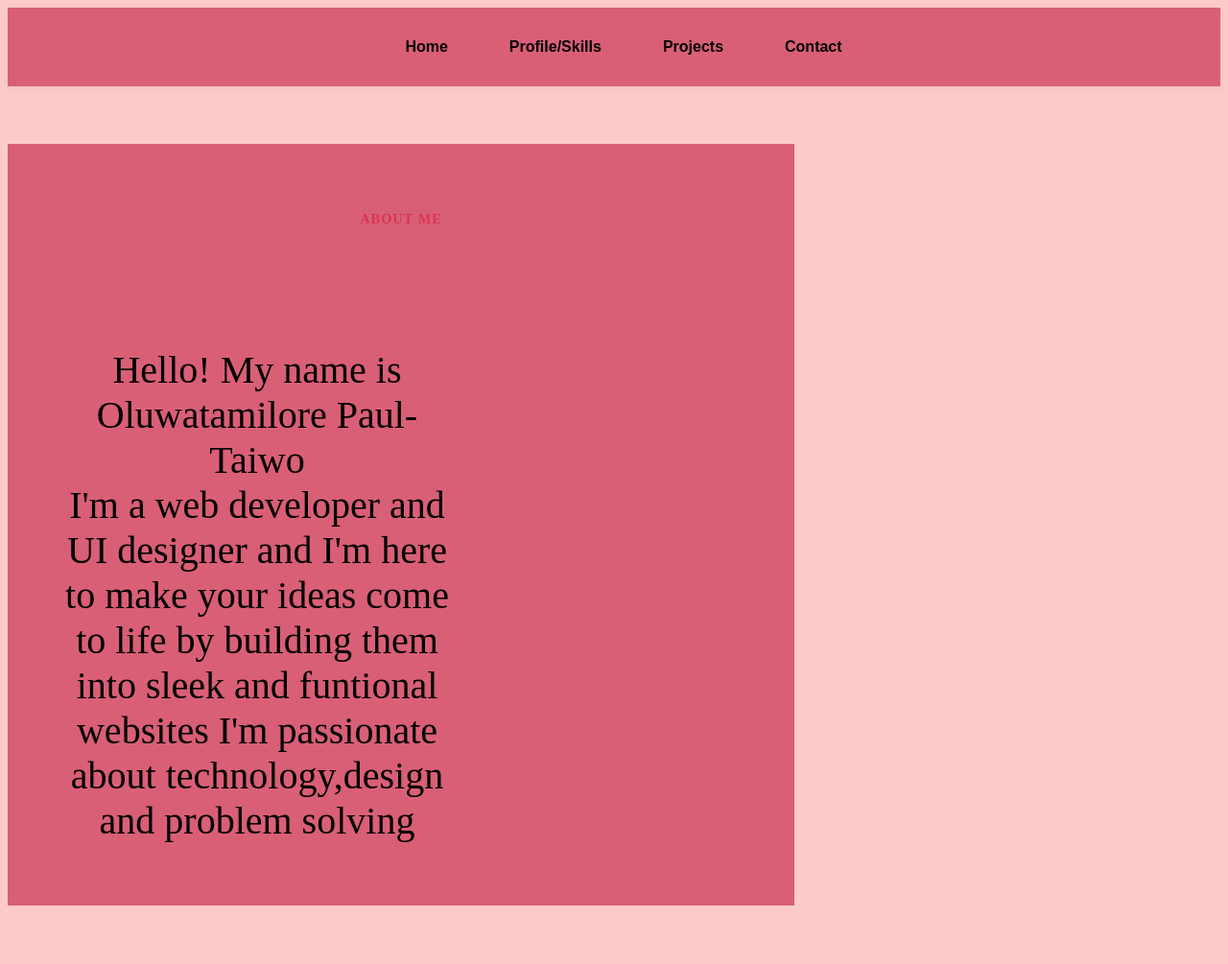
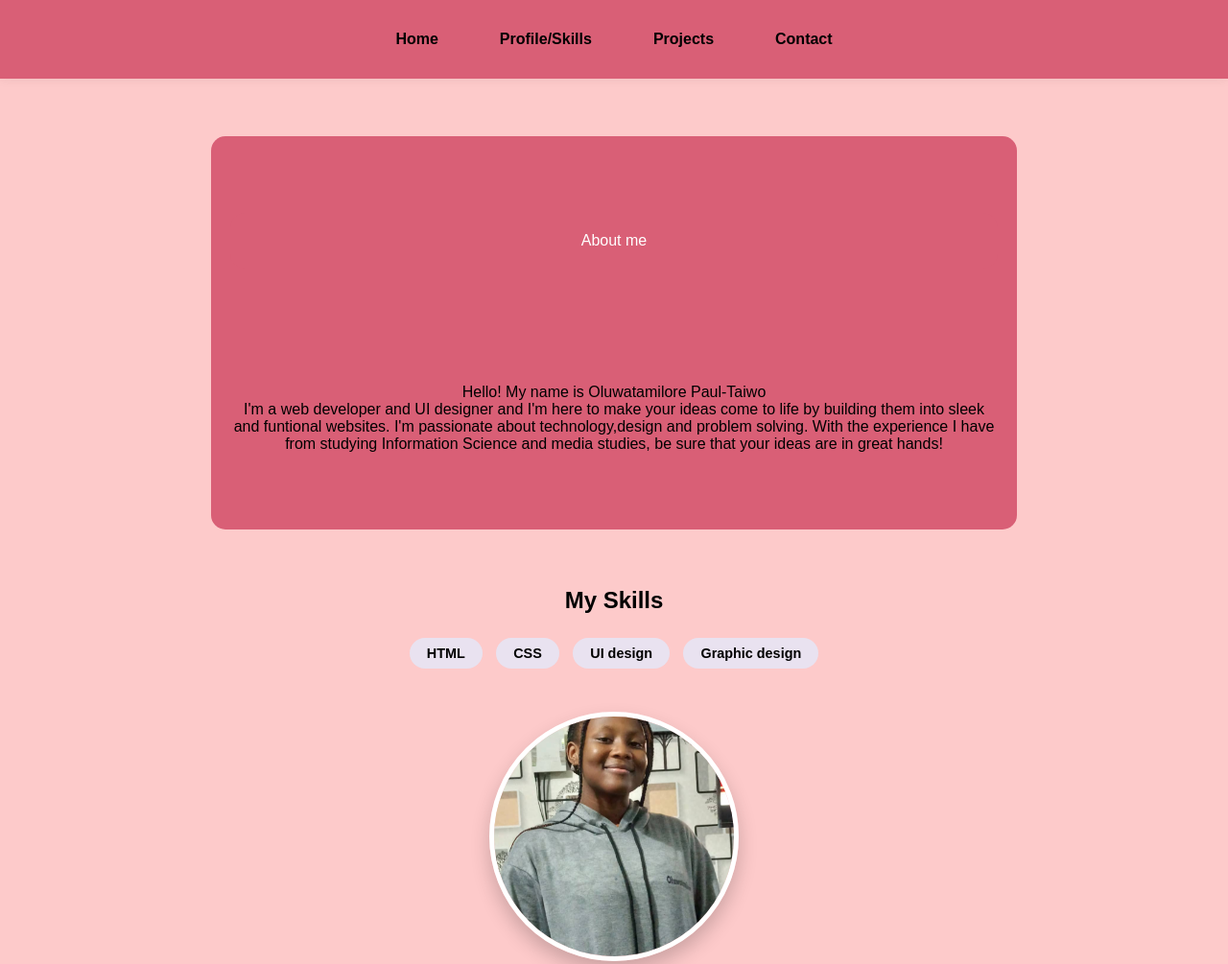
Before and after one commit to Tamz-05/Portfolio_Website, a plain HTML site: page profile.html in a window 1280 px wide. Shown: the top 1005 px of the page at 96% size. Drawn offline with Linux system fonts and the light colour scheme.

Commit message:
6th commit

```diff
--- a/profile.html
+++ b/profile.html
@@ -23,8 +23,8 @@
 <div class="about">
 <span class="about">About me</span>
 <p class="main_text">Hello! My name is Oluwatamilore Paul-Taiwo<br>
-I'm a web developer and UI designer and I'm here to make your ideas come to life by building them into sleek and funtional websites
-I'm passionate about technology,design and problem solving
+I'm a web developer and UI designer and I'm here to make your ideas come to life by building them into sleek and funtional websites.
+I'm passionate about technology,design and problem solving. With the experience I have from studying Information Science and media studies, be sure that your ideas are in great hands!
 </p>
 </div>
 <div class="skills">
--- a/style.css
+++ b/style.css
@@ -4,21 +4,19 @@
 body {
   background-color: #fdcaca;
   color: white;
+  margin: 0; /* Prevents white gaps at the edges */
+  font-family: 'San Fransisco', sans-serif;
 }
 
 /* Common text formatting */
-.main-title {
-  font-family: 'San Fransisco', sans-serif;
-  font-size: 30px;
-  color: #d95f76;
-  margin-top: 50px;
-}
-
-.main-text {
-  font-family: 'San Fransisco', sans-serif;
+.main-title, .main-text {
   font-size: 30px;
   color: #d95f76;
   text-align: center;
+}
+
+.main-title {
+  margin-top: 50px;
 }
 
 /* =========================================
@@ -65,33 +63,55 @@ body {
 }
 
 .contact-btn:hover {
-  background-color: #d83452;
+  background-color: #d83452 !important;
   transform: scale(1.05);
 }
 
 /* =========================================
-   3. HERO & PROFILE SECTION
+   3. HERO & PROFILE SECTION (Full Width)
    ========================================= */
 .main_text {
   display: flex;
   align-items: center;
+  justify-content: center;   /* Centers the content box */
+  width: 100%;               /* Pink background spans full width */
+  background-color: #d95f76;
+  padding: 60px 0;
+  margin: 0;
+  color: #000000;            /* Main hero text is black */
+}
+
+/* Use this wrapper in your HTML to keep text & image aligned */
+.main_text_content {
+  display: flex;
+  align-items: center;
   justify-content: space-between;
-  padding: 50px;
-  max-width: 50%;
-  font-size: 40px; /* Note: Re-check this, you had multiple sizes for main_text */
-  margin: 10px 0;
-  color: #000000;
+  width: 90%;
+  max-width: 1200px;
+  gap: 40px;
+}
+
+.hero-description {
+  flex: 1;
+  font-size: 40px;
 }
 
 .profile-pic {
-  display: block;
-  margin: 30px auto;
-  width: 200px;
-  height: 200px;
+  display:block;
+  margin-left: auto;
+  margin-right:auto;
+  width: 250px;
+  height: 250px;
   border-radius: 50%;
-  border: 5px solid #d95f76;
-  box-shadow: 0 10px 20px rgba(216, 52, 82, 0.1);
+  border: 5px solid #ffffff;
+  box-shadow: 0 10px 20px rgba(0, 0, 0, 0.2);
   object-fit: cover;
+  transition: all 0.4s ease-in-out;
+}
+
+.profile-pic:hover {
+  transform: scale(1.1);
+  box-shadow: 0 0 25px 8px rgba(255, 255, 255, 0.6);
 }
 
 /* =========================================
@@ -100,19 +120,12 @@ body {
 .about {
   max-width: 800px;
   margin: 60px auto;
-  padding: 5px 10px;
+  padding: 20px;
   text-align: center;
   background-color: #d95f76;
-  color: rgb(255, 255, 255);
-  display: inline-block;
-}
-
-.about span {
-  font-weight: 700;
-  text-transform: uppercase;
-  color: #d83452;
-  letter-spacing: 1px;
-  font-size: 0.9rem;
+  color: #ffffff;
+  display: block;
+  border-radius: 15px;
 }
 
 .skills {
@@ -122,6 +135,7 @@ body {
 }
 
 .skills h2 {
+  color: #000000; /* Black text */
   margin-bottom: 20px;
 }
 
@@ -133,54 +147,19 @@ body {
   border-radius: 50px;
   font-size: 0.9rem;
   font-weight: 600;
-  transition: background 0.3s;
+  color: #000000; /* Black text */
+  transition: all 0.3s ease-in-out;
 }
 
 .skills p:hover {
   background: #d83452;
-  color: white;
-}
-/* =========================================
-   5. SKILLS SECTION (Updated Text Color)
-   ========================================= */
-.skills {
-  max-width: 600px;
-  margin: 40px auto;
-  text-align: center;
+  color: #ffffff;
+  transform: translateY(-5px);
+  box-shadow: 0 5px 15px rgba(216, 52, 82, 0.4);
 }
 
-.skills h2 {
-  margin-bottom: 20px;
-  color: #000000; /* Ensures the heading is also black */
-}
-
-/* This turns your <p> skills into pretty tags */
-.skills p {
-  display: inline-block;
-  background: #e9e2f0;
-  padding: 8px 18px;
-  margin: 5px;
-  border-radius: 50px;
-  font-size: 0.9rem;
-  font-weight: 600;
-
-  /* Text color changed to black */
-  color: #000000;
-
-  transition: all 0.3s ease;
-}
-
-.skills p:hover {
-  background: #d83452;
-
-  /* Text changes to white on hover for contrast */
-  color: #ffffff;
-
-  transform: translateY(-3px);
-  box-shadow: 0 4px 10px rgba(216, 52, 82, 0.2);
-}
 /* =========================================
-   5. PROJECTS SECTION (Updated with Glow)
+   5. PROJECTS SECTION (With Hover & Glow)
    ========================================= */
 .projects {
   display: flex;
@@ -190,30 +169,31 @@ body {
   padding: 20px;
 }
 
+.projects h1 {
+  padding-top: 50px;
+  width: 100%;
+  text-align: center;
+}
+
 .projects img {
   width: 300px;
   margin: 15px;
   border-radius: 15px;
   border: 2px solid white;
-
-  /* Smooth transition for the glow and lift */
-  transition: all 0.4s ease-in-out;
+  transition: all 0.4s ease-in-out; /* Crucial for smooth hover */
   cursor: pointer;
 }
 
-/* Hover & Glow Effect */
 .projects img:hover {
-  /* Lifts the image slightly */
   transform: translateY(-10px) scale(1.02);
-
-  /* Creates the glow effect using your theme color */
   border-color: #f1b6fd;
   box-shadow: 0 0 20px 5px rgba(217, 95, 118, 0.6),
               0 0 40px 10px rgba(241, 182, 253, 0.3);
 }
 
 .projects-btn {
-  margin-top: 30px;
+  margin: 30px auto;
+  display: block;
   padding: 15px 30px;
   border: none;
   border-radius: 12px;
@@ -221,10 +201,9 @@ body {
   color: white;
   font-size: 20px;
   cursor: pointer;
-  transition: transform 0.3s ease;
+  transition: all 0.3s ease;
 }
 
-/* Optional: Slight glow on the button too */
 .projects-btn:hover {
   transform: scale(1.05);
   box-shadow: 0 0 15px rgba(241, 182, 253, 0.8);
@@ -234,19 +213,18 @@ body {
    6. CONTACT PAGE
    ========================================= */
 .contact-form {
-  background: white;
+  background: transparent;
   padding: 30px;
-  border-radius: 12px;
-  box-shadow: 0 10px 25px rgba(0,0,0,0.05);
   width: 100%;
-  max-width: 400px;
+  max-width: 100px;
+  margin: 0 auto;
 }
 
 label {
   display: block;
   margin-bottom: 8px;
   font-weight: 600;
-  color: #333;
+  color: #000000; /* Black text */
 }
 
 input, textarea {
@@ -255,31 +233,8 @@ input, textarea {
   margin-bottom: 20px;
   border: 1px solid #ddd;
   border-radius: 8px;
-  font-size: 16px;
+  background-color: white;
   box-sizing: border-box;
-  transition: border-color 0.3s ease;
-}
-
-input:focus, textarea:focus {
-  outline: none;
-  border-color: #d95f76;
-}
-
-button {
-  width: 100%;
-  padding: 12px;
-  background-color: #d95f76;
-  color: white;
-  border: none;
-  border-radius: 8px;
-  font-size: 16px;
-  font-weight: 600;
-  cursor: pointer;
-  transition: background 0.3s ease;
-}
-
-button:hover {
-  background-color: #bd445a;
 }
 
 /* =========================================
@@ -291,5 +246,11 @@ button:hover {
   background: linear-gradient(to right, #f7c0ca, #d95f76);
   color: white;
   margin-top: 20px;
-  position: sticky;
 }
+
+/* Responsive Fixes */
+@media (max-width: 768px) {
+  .main_text_content { flex-direction: column; text-align: center; }
+  .hero-description { font-size: 28px; }
+  .projects img { width: 80%; }
+}
```
Also changed, not shown: contact.html (+3 -3 lines).
